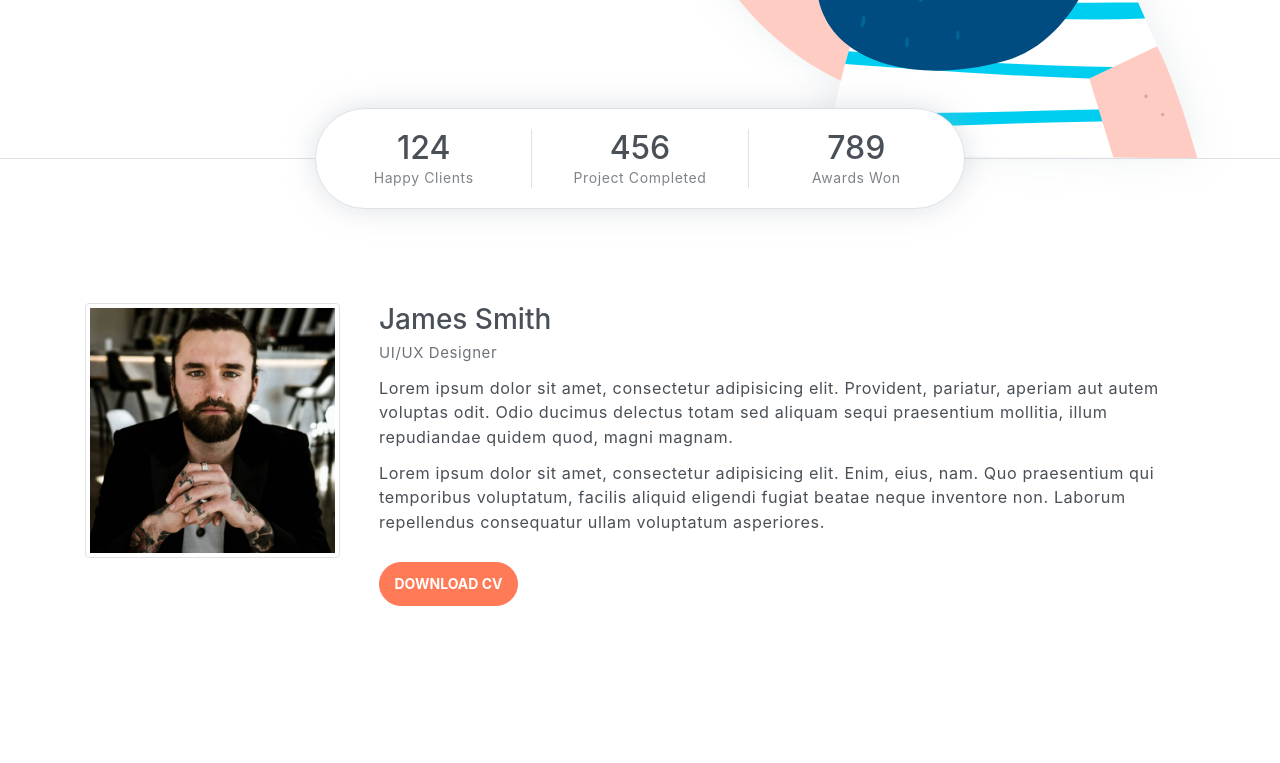
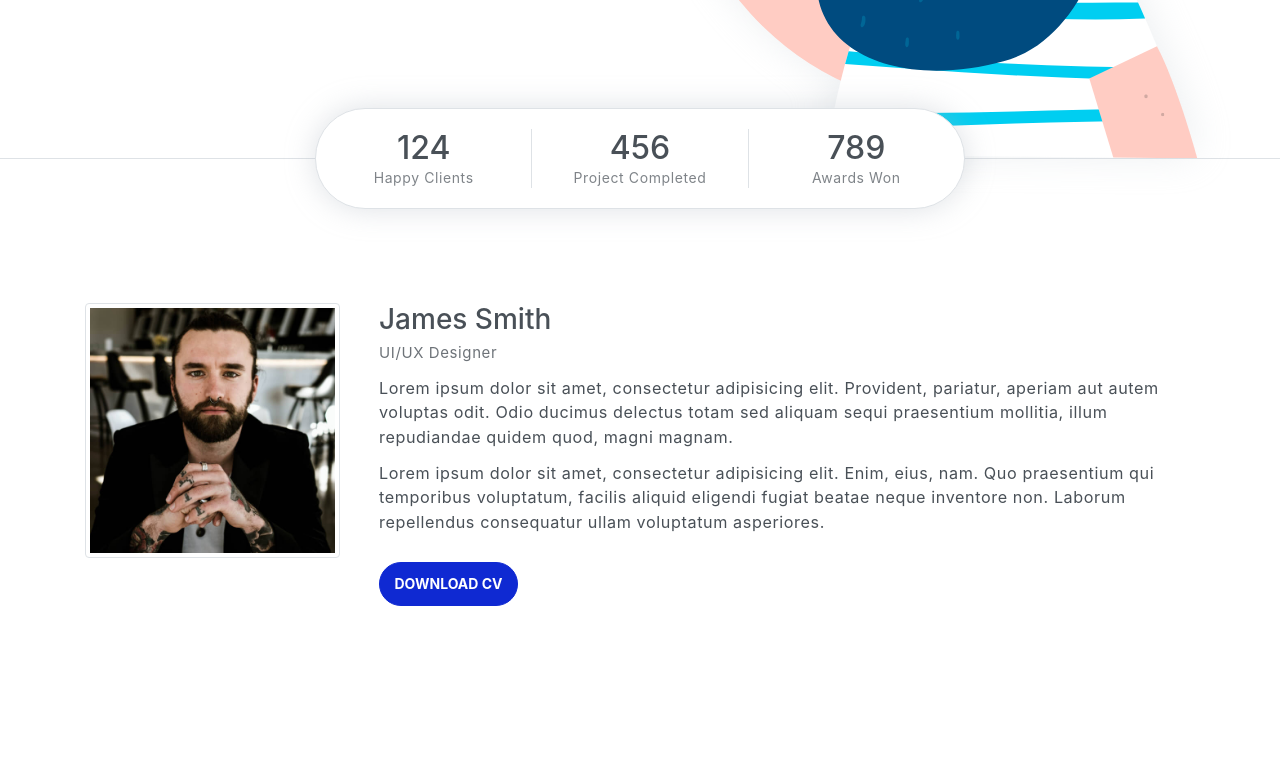
Before and after one commit to CraigRoundy/CraigRoundy.github.io, a website: page index.html in a window 1280 px wide. Shown: the part 593-1356 px from the top of the page. Drawn offline with Linux system fonts and the light colour scheme.

Commit message:
new scss

```diff
--- a/assets/scss/abstracts/_variables.scss
+++ b/assets/scss/abstracts/_variables.scss
@@ -28,17 +28,17 @@ $grays: map-merge((
   "900": $gray-900
 ), $grays);
 
-$blue:    #79A9F5;
+$blue:    #2875f2;
 $indigo:  #C45F90;
-$purple:  #A16AE8;
+$purple:  #4800a6;
 $pink:    #FC8BC0;
-$red:     #F85C70;
-$orange:  #FF8882;
+$red:     #e1203a;
+$orange:  #e35637;
 $yellow:  #FAD02C;
-$green:   #A3C14A;
+$green:   rgb(45, 186, 40);
 $teal:    #20c997;
 $cyan:    #47D8E0;
-$primary: #ff7a57;
+$primary: #0f29d2;
 
 $colors: ();
 $colors: map-merge((
```
Also changed, not shown: assets/css/cr.css.
